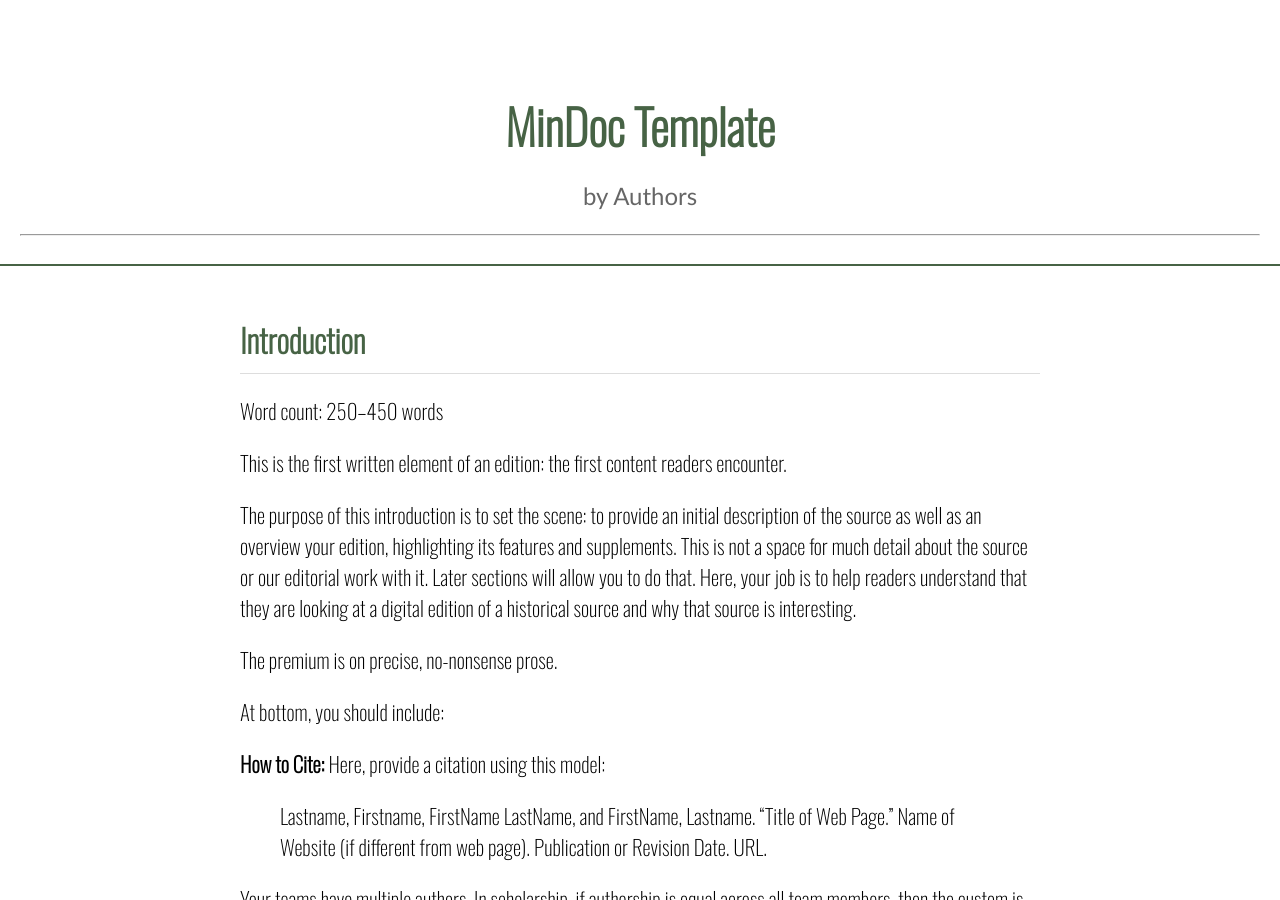
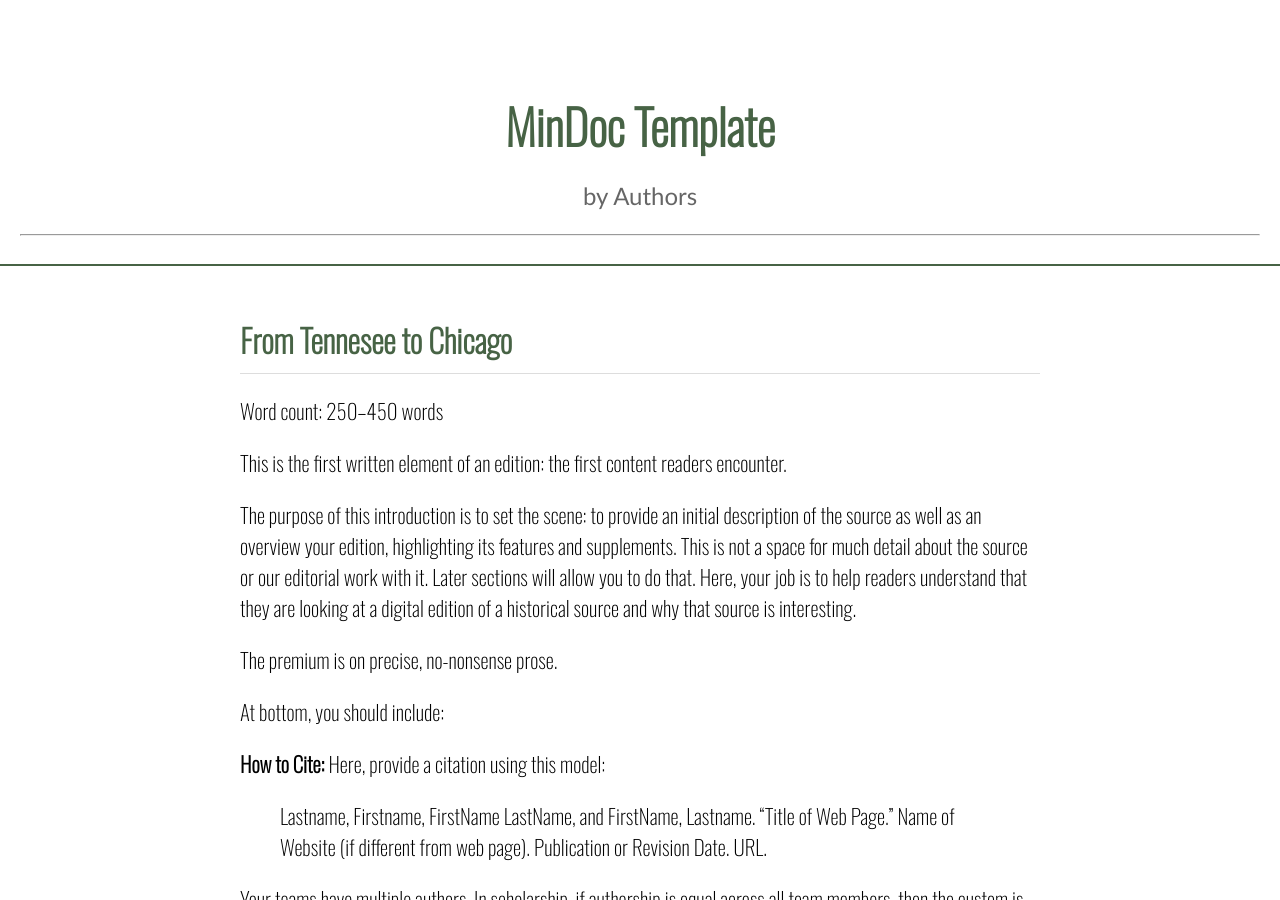
Before and after one commit to martinez2125/TennesseeChicago, a Jekyll site: the page built from index.markdown, in a window 1280 px wide and 900 px high. Built offline with Jekyll 4.4.1, drawn with Linux system fonts in a browser that asks for light colours.

Commit message:
updated index.markdown
changed header of edition

```diff
--- a/index.markdown
+++ b/index.markdown
@@ -4,7 +4,7 @@ layout: single_page
 
 {% assign media = site.mindoc_media | where: "page", "source" | sort: "order" %}
 
-# Introduction
+# From Tennesee to Chicago
 
 Word count: 250–450 words
 
```
